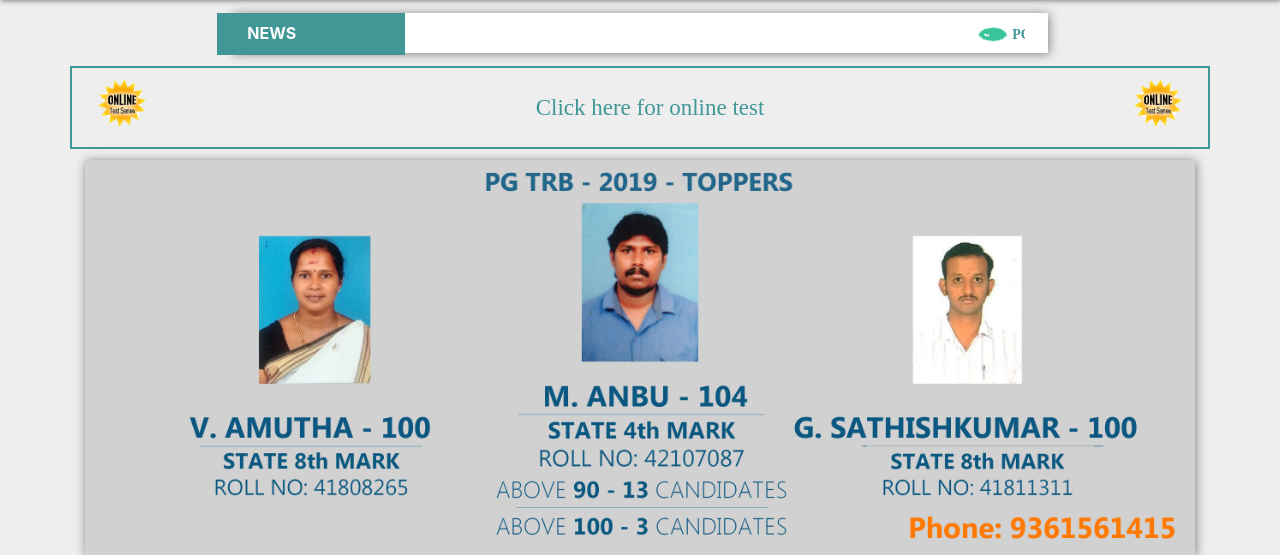
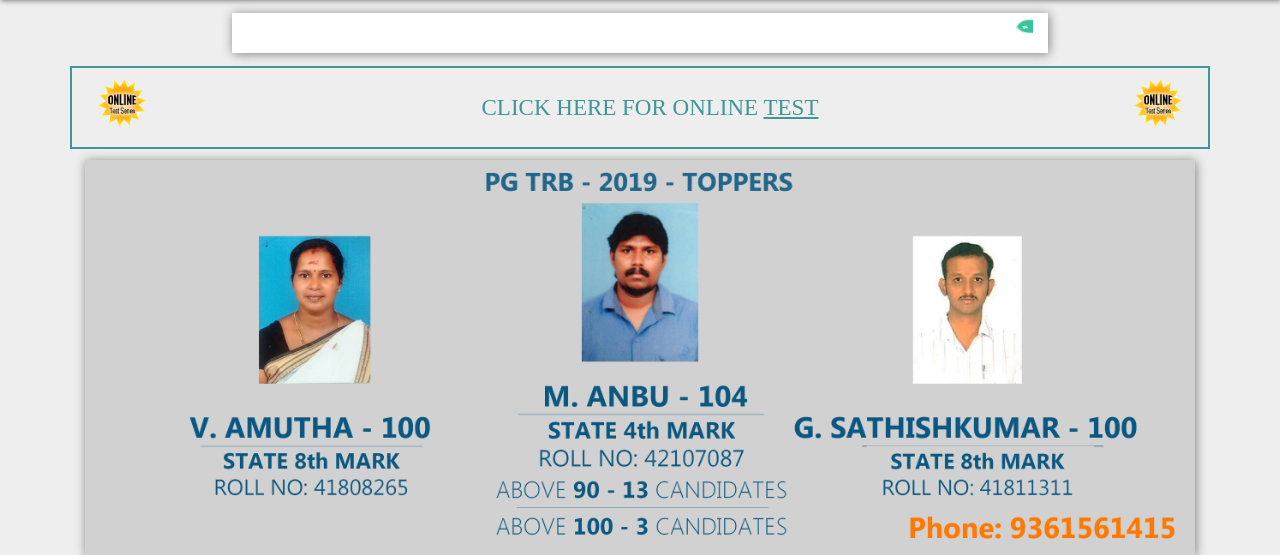
Before and after one commit to mowzlisre/ar-coaching, a Django app: page / in a window 1280 px wide. Shown: the part 131-686 px from the top of the page. Run offline with Django 3.2, Linux system fonts and the light colour scheme; data comes from the database, SQL or seed files in the repository; some libraries are stand-ins or nearby versions; some web fonts are replaced.

Commit message:
New commit

```diff
--- a/blog/templates/blog/base.html
+++ b/blog/templates/blog/base.html
@@ -47,18 +47,12 @@
     <div style="padding: 1%">
         <div style="background-color: white; margin: auto; width: 65%; box-shadow: 1px 1px 10px grey">
             <div class="row" style="width: 100%; height: 40px">
-                <div class="left"
-                    style="width: 23%; background-color: rgb(65, 151, 150); padding: 8px; padding-left: 30px">
-                    <b style="color: white">NEWS</b>
-                </div>
-                <div class="right" style="width: 77%; border-left: white; padding: 8px">
                 <marquee direction="left">
                     {% for Announce in announces %}
                     <img src="/static/img/new.gif" height=15 width=30>
                     <a style="font-size: 14px; color: rgb(65, 151, 150)"><b>{{Announce.announcement}}</b></a>
                     {% endfor %}
                 </marquee>
-                </div>
             </div>
         </div>
     </div>
@@ -69,7 +63,7 @@
                 <img src="/static/img/source.gif" alt="" height="50" width="50"
                     style="position: relative;float: right;">
                 <div style="text-align: center; margin-left: 60px; padding: 10px">
-                    <a style="font-size: 23px; color: rgb(65, 151, 150);" href="https://ktonline.in/arccphysics/">Click here for online test</a>
+                    <a style="font-size: 23px; color: rgb(65, 151, 150);" href="https://ktonline.in/arccphysics/">CLICK HERE FOR ONLINE <u>TEST</u></a>
                 </div>
             </div>
         </a>
```
Also changed, not shown: blog/templates/blog/mobile/content.html (+2 -7 lines). Lines whose indentation alone changed are shown as unchanged.
